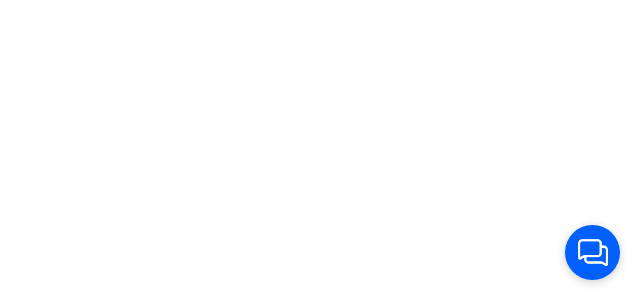
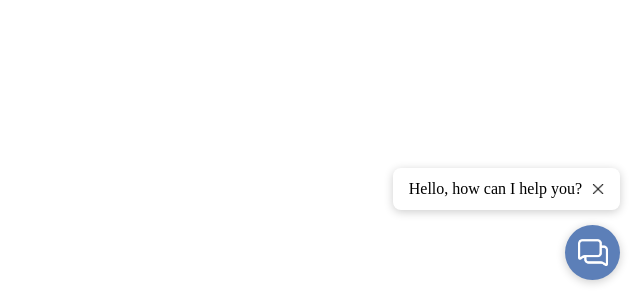
Before and after one commit to Nexgeno-Developers/chat-ai-ui, a plain HTML site: page index.html in a window 1280 px wide. Shown: the part 500-800 px from the top of the page, without its empty margins (640-1280 px from the left). Drawn offline with Linux system fonts and the light colour scheme.

Commit message:
chat modification

```diff
--- a/chatai/ai.js
+++ b/chatai/ai.js
@@ -26,6 +26,17 @@
       container.id = "nex-buddy-container";
       document.body.appendChild(container);
     }
+
+    // Create audio elements for notification sounds
+    const notificationSound = new Audio();
+    notificationSound.src =
+      "https://assets.mixkit.co/sfx/preview/mixkit-positive-interface-beep-221.mp3";
+    notificationSound.volume = 0.3;
+
+    const closeSound = new Audio();
+    closeSound.src =
+      "https://assets.mixkit.co/sfx/preview/mixkit-alert-quick-chime-766.mp3";
+    closeSound.volume = 0.3;
 
     const widgetHTML = `
       <style>
@@ -78,10 +89,11 @@
           opacity: 0;
           transform: translateY(20px);
           transition:
-            opacity 0.25s ease-out,
-            transform 0.3s cubic-bezier(0.33, 1, 0.68, 1);
+          opacity 0.25s ease-out,
+          transform 0.3s cubic-bezier(0.33, 1, 0.68, 1);
           pointer-events: none;
           display: none;
+          z-index: 999999;
         }
 
         #nex-buddy-content.active {
@@ -103,29 +115,35 @@
           border: none;
         }
 
-
-
         button#nex-buddy-close img {
-            width: 14px;
+            width: 18px;
         }
         #nex-buddy-close {
             position: absolute;
-            top: 15px;
-            right: 18px;
+            top: 20px;
+            right: 10px;
             z-index: 100001;
             padding: 5px;
-            width: 30px;
-            height: 30px;
+            width: 48px;
+            height: 48px;
             border-radius: 50%;
-            background-color: ${bgColor};
-            border: none;
+            border: 1px solid #e5e7eb;
             cursor: pointer;
-            box-shadow: 0 2px 10px rgba(0, 0, 0, 0.2);
             display: flex;
             align-items: center;
             justify-content: center;
             transition: all 0.3s cubic-bezier(0.25, 0.46, 0.45, 0.94);
+            background: #fff;
         }
+
+        #nex-buddy-close:hover {
+            background:${bgColor};
+            border: 1px solid ${bgColor};
+        }
+        #nex-buddy-close:hover img{
+            filter: brightness(0) invert(1);
+        }
+
 
         #nex-buddy-icon.active {
           display: none;
@@ -134,6 +152,47 @@
         button#nex-buddy-icon img {
           width: 30px;
           transition: all 0.3s cubic-bezier(0.25, 0.46, 0.45, 0.94);
+        }
+
+        #nex-buddy-message {
+          position: fixed;
+          bottom: 90px;
+          ${position}: 20px;
+          background: white;
+          padding: 12px 16px;
+          border-radius: 8px;
+          box-shadow: 0 2px 10px rgba(0, 0, 0, 0.2);
+          max-width: 250px;
+          display: none;
+          align-items: center;
+          z-index: 100000;
+          cursor: pointer;
+          animation: fadeIn 0.3s ease-out;
+        }
+
+        @keyframes fadeIn {
+          from { opacity: 0; transform: translateY(10px); }
+          to { opacity: 1; transform: translateY(0); }
+        }
+
+        #nex-buddy-message-text {
+          flex-grow: 1;
+          margin-right: 10px;
+        }
+
+        #nex-buddy-message-close {
+          background: none;
+          border: none;
+          cursor: pointer;
+          padding: 0;
+          display: flex;
+          align-items: center;
+          justify-content: center;
+        }
+
+        #nex-buddy-message-close img {
+          width: 12px;
+          opacity: 1;
         }
 
         @media (max-width: 767px) {
@@ -172,6 +231,12 @@
           button#nex-buddy-icon img {
             width: 23px;
           }
+
+          #nex-buddy-message {
+            ${position}: 20px;
+            bottom: 80px;
+            max-width: calc(100% - 40px);
+          }
         }
       </style>
 
@@ -179,7 +244,7 @@
         <div id="nex-buddy-content">
           <div id="nex-buddy-iframe-container">
             <button id="nex-buddy-close">
-              <img src="close-icon.png" alt="Close Icon" width="20" />
+              <img src="close-icon3.png" alt="Close Icon" width="20" />
             </button>
             <iframe src="http://13.202.55.24/" title="nex-buddy iframe"></iframe>
           </div>
@@ -187,6 +252,12 @@
         <button id="nex-buddy-icon">
           <img src="${iconImage}" alt="Chat Icon" />
         </button>
+        <div id="nex-buddy-message">
+          <div id="nex-buddy-message-text">Hello, how can I help you?</div>
+          <button id="nex-buddy-message-close">
+            <img src="close-icon2.png" alt="Close" />
+          </button>
+        </div>
       </div>
     `;
 
@@ -195,22 +266,72 @@
     const widgetIcon = document.getElementById("nex-buddy-icon");
     const widgetContent = document.getElementById("nex-buddy-content");
     const closeBtn = document.getElementById("nex-buddy-close");
+    const message = document.getElementById("nex-buddy-message");
+    const messageCloseBtn = document.getElementById("nex-buddy-message-close");
+    const messageText = document.getElementById("nex-buddy-message-text");
 
-    widgetIcon.addEventListener("click", function () {
+    // Show message when chat is closed
+    function showMessage() {
+      message.style.display = "flex";
+      try {
+        notificationSound.currentTime = 0; // Reset audio to start
+        notificationSound.play();
+      } catch (e) {
+        console.log("Notification sound error:", e);
+      }
+    }
+
+    // Hide message when chat is opened
+    function hideMessage() {
+      message.style.display = "none";
+    }
+
+    // Show message after 2 seconds
+    setTimeout(() => {
+      showMessage();
+    }, 2000);
+
+    function openChat() {
       widgetContent.style.display = "flex";
-      // Trigger reflow to enable animation
       void widgetContent.offsetWidth;
       widgetContent.classList.add("active");
       widgetIcon.classList.add("active");
-    });
+      hideMessage();
+    }
 
-    closeBtn.addEventListener("click", function (e) {
-      e.stopPropagation();
+    function closeChat() {
       widgetContent.classList.remove("active");
       widgetIcon.classList.remove("active");
       setTimeout(() => {
         widgetContent.style.display = "none";
+        showMessage();
       }, 300);
+    }
+
+    widgetIcon.addEventListener("click", openChat);
+
+    closeBtn.addEventListener("click", function (e) {
+      e.stopPropagation();
+      closeChat();
+    });
+
+    // Make message clickable to open chat
+    message.addEventListener("click", function (e) {
+      // Only open if click is on message text or background
+      if (e.target === message || e.target === messageText) {
+        openChat();
+      }
+    });
+
+    messageCloseBtn.addEventListener("click", function (e) {
+      e.stopPropagation();
+      try {
+        closeSound.currentTime = 0; // Reset audio to start
+        closeSound.play();
+      } catch (e) {
+        console.log("Close sound error:", e);
+      }
+      message.style.display = "none";
     });
 
     document.addEventListener("click", function (e) {
@@ -219,11 +340,7 @@
         e.target !== widgetIcon &&
         !widgetIcon.contains(e.target)
       ) {
-        widgetContent.classList.remove("active");
-        widgetIcon.classList.remove("active");
-        setTimeout(() => {
-          widgetContent.style.display = "none";
-        }, 300);
+        closeChat();
       }
     });
 
--- a/index.html
+++ b/index.html
@@ -7,7 +7,7 @@
 
     <script
       src="chatai/ai.js"
-      data-bg-color="#005fff"
+      data-bg-color="#5c7fb8"
       data-position="right"
       data-icon-image="chat.png"
     ></script>
```
Also changed, not shown: close-icon2.png (added), close-icon3.png (added).
